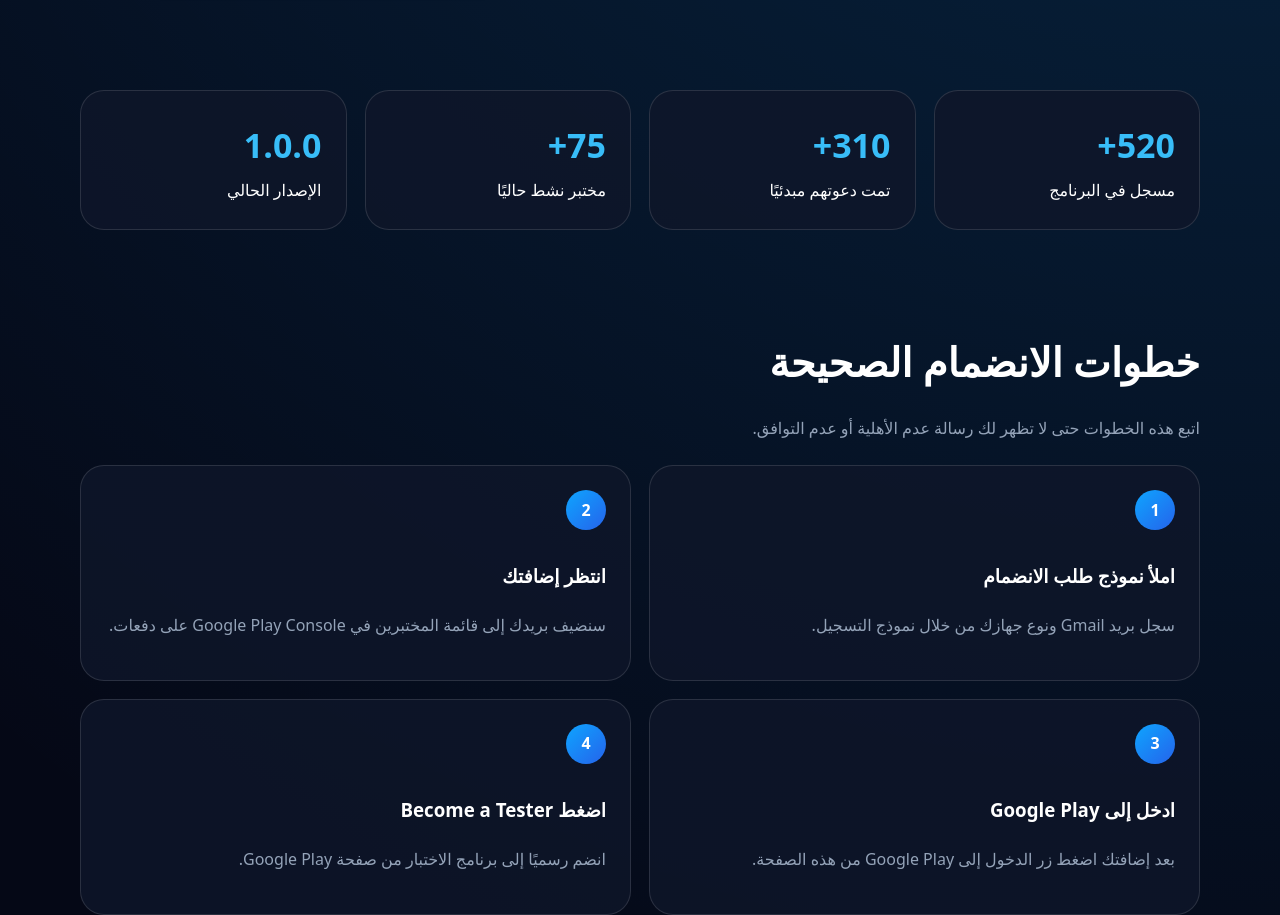
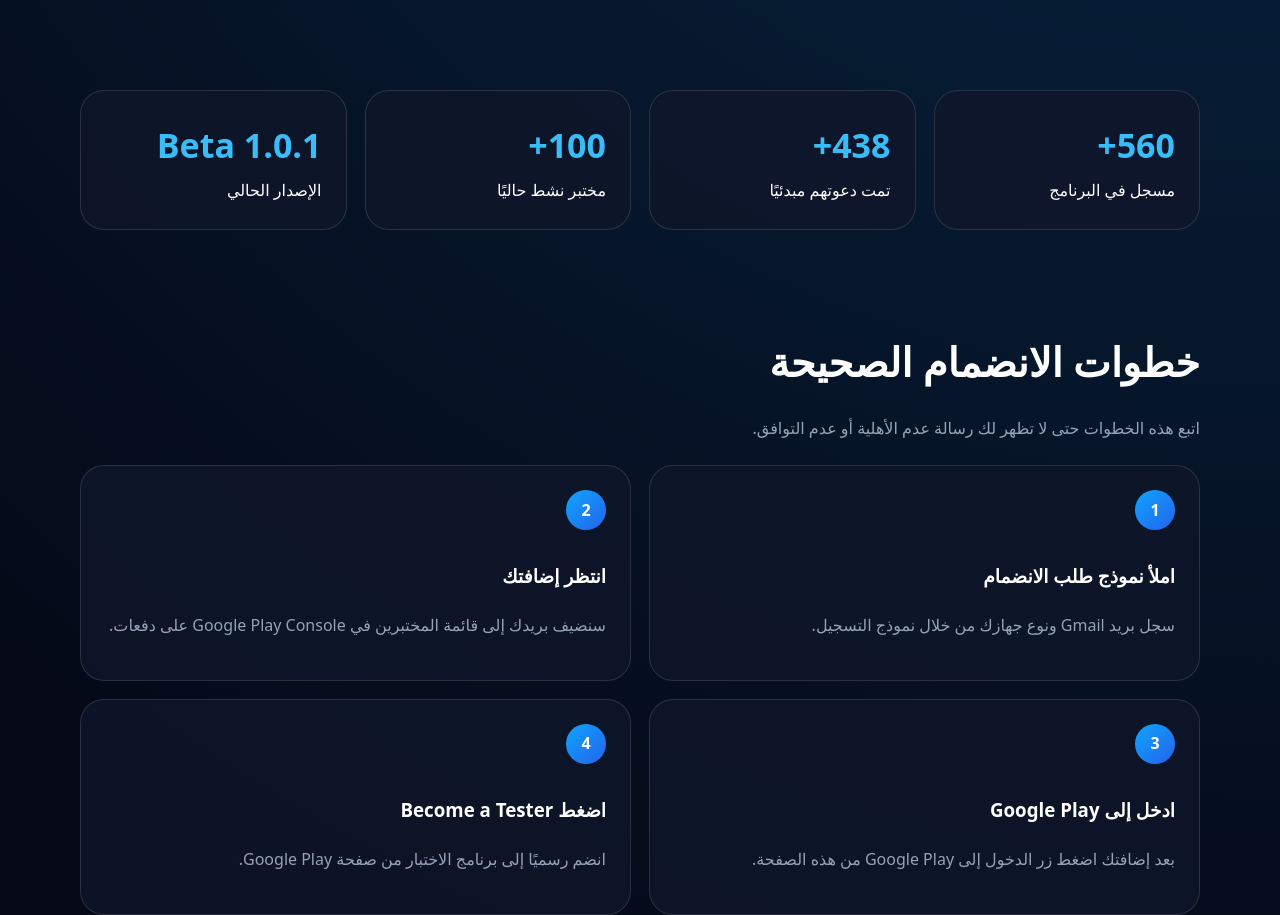
Before and after one commit to mohamedlalah/secretotools-website, a plain HTML site: page beta.html in a window 1280 px wide. Shown: the part 835-1750 px from the top of the page. Drawn offline with Linux system fonts and the light colour scheme.

Commit message:
Update beta.html

```diff
--- a/beta.html
+++ b/beta.html
@@ -119,10 +119,10 @@
 
   <section class="container">
     <div class="grid stats">
-      <div class="card stat"><strong>520+</strong><span>مسجل في البرنامج</span></div>
-      <div class="card stat"><strong>310+</strong><span>تمت دعوتهم مبدئيًا</span></div>
-      <div class="card stat"><strong>75+</strong><span>مختبر نشط حاليًا</span></div>
-      <div class="card stat"><strong>1.0.0</strong><span>الإصدار الحالي</span></div>
+      <div class="card stat"><strong>560+</strong><span>مسجل في البرنامج</span></div>
+      <div class="card stat"><strong>438+</strong><span>تمت دعوتهم مبدئيًا</span></div>
+      <div class="card stat"><strong>100+</strong><span>مختبر نشط حاليًا</span></div>
+      <div class="card stat"><strong>1.0.1 Beta</strong><span>الإصدار الحالي</span></div>
     </div>
   </section>
 
```
